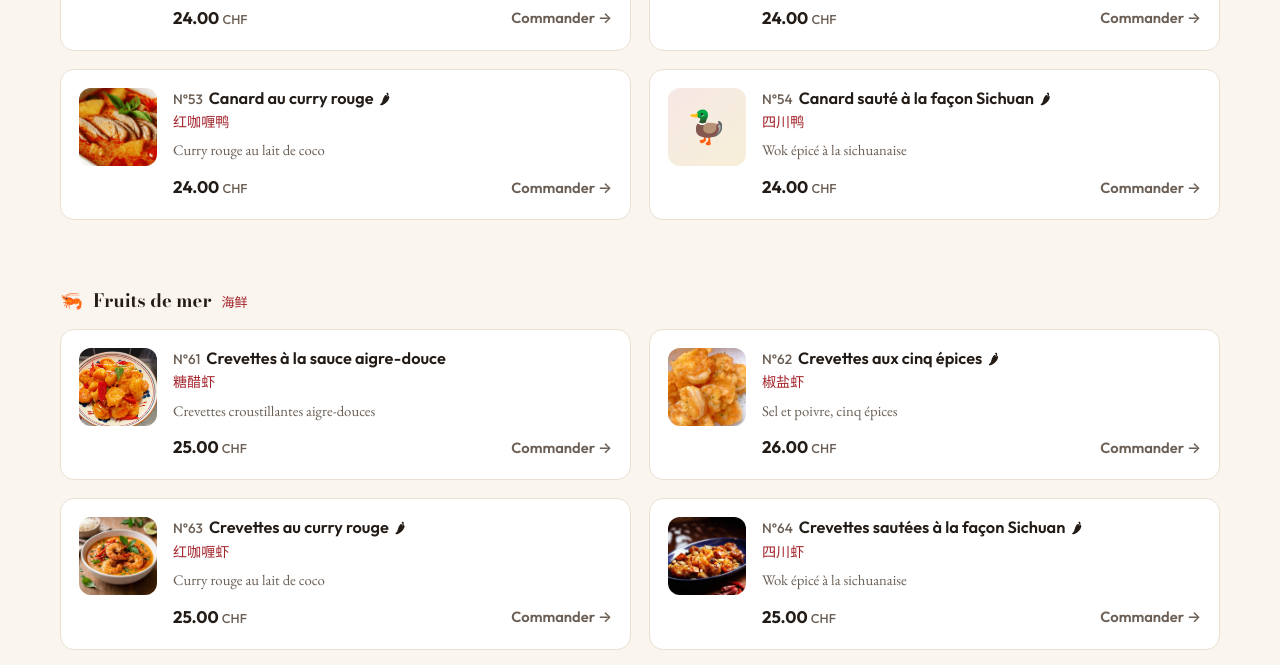
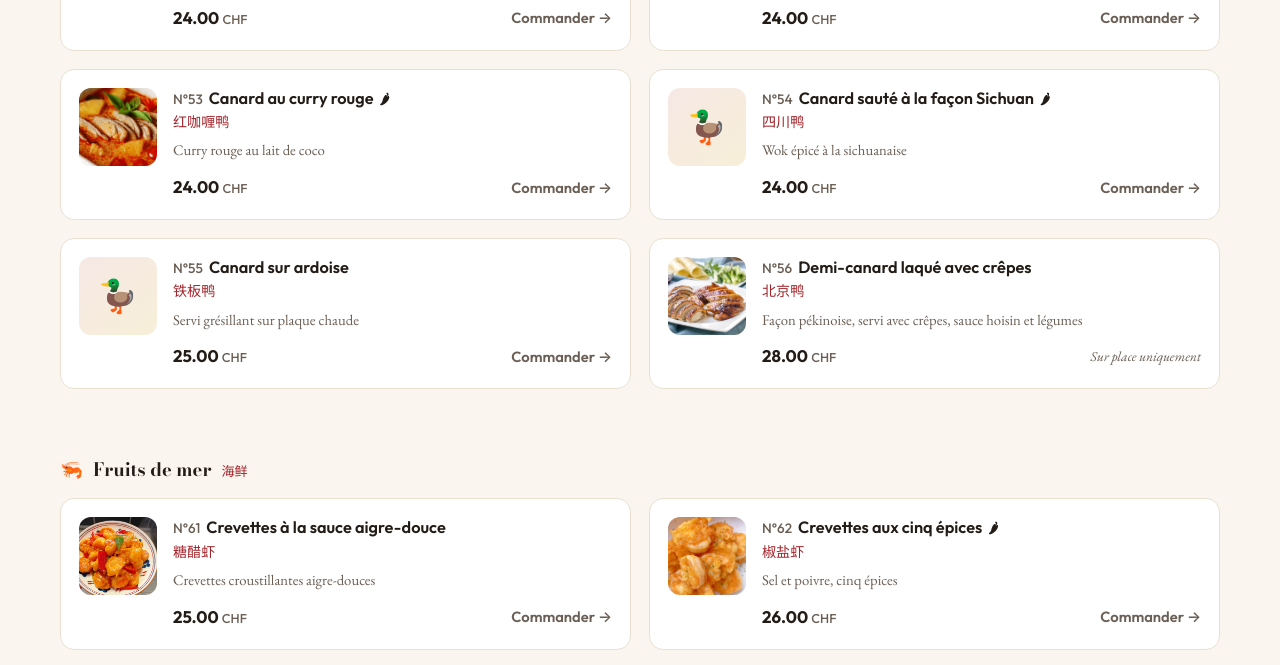
Before and after one commit to Ryan-Liu-Songzhi/Chengdu-Suicce-Office-Website, a plain HTML site: page menu.html in a window 1280 px wide. Shown: the part 4531-5196 px from the top of the page. Drawn offline with nearby package versions, Linux system fonts and the light colour scheme.

Commit message:
Add N55/N56/N85 duck & pork dishes, renumber N87 to N86
- Canard: add N55 Canard sur ardoise and N56 Demi-canard laqué avec
  crêpes (Peking half duck) — N56 is dine-in only (new dineInOnly
  flag), excluded from commander.html's orderable menu and shown as
  "Sur place uniquement" on menu.html instead of a Commander link
- Plats spéciaux: add N85 Plateau de porc mixte; renumber the
  existing Porc cinq épices from N87 to N86 to keep the sequence
  clean (N87 was unused elsewhere)
- affiche-menu.html page 3: swap the old "Canard rôti désossé" entry
  for N56, with the new photo and 28.- price

Co-Authored-By: Claude Sonnet 5 <noreply@anthropic.com>

```diff
--- a/css/style.css
+++ b/css/style.css
@@ -919,6 +919,8 @@ input.invalid, select.invalid { border-color: var(--red); background: #FDF3F2; }
 .link-order:hover { color: var(--red-dark); }
 body:not(.takeaway-mode) .link-order { color: var(--ink-soft); }
 body:not(.takeaway-mode) .link-order:hover { color: var(--ink-soft); }
+/* 只能堂食点的菜（dineInOnly），扫码菜单上不显示"Commander"，改这个提示 */
+.dish-note { color: var(--ink-soft); font-size: .85rem; font-style: italic; font-family: var(--font-accent); white-space: nowrap; }
 
 /* 堂食 / 外带提示条
    不常驻置顶：只在进入页面时提醒一次，滚动后随内容一起划走。
--- a/js/menu-data.js
+++ b/js/menu-data.js
@@ -108,6 +108,8 @@ const MENU_DATA = [
       { no: "52", name: "Canard laqué parfumé à l'orange", nameCn: "香橙鸭", desc: "Sauce à l'orange parfumée", price: 24, spicy: false, photo: "", soldOut: false },
       { no: "53", name: "Canard au curry rouge", nameCn: "红咖喱鸭", desc: "Curry rouge au lait de coco", price: 24, spicy: true, photo: "n53.png", soldOut: false },
       { no: "54", name: "Canard sauté à la façon Sichuan", nameCn: "四川鸭", desc: "Wok épicé à la sichuanaise", price: 24, spicy: true, photo: "", soldOut: false },
+      { no: "55", name: "Canard sur ardoise", nameCn: "铁板鸭", desc: "Servi grésillant sur plaque chaude", price: 25, spicy: false, photo: "", soldOut: false },
+      { no: "56", name: "Demi-canard laqué avec crêpes", nameCn: "北京鸭", desc: "Façon pékinoise, servi avec crêpes, sauce hoisin et légumes", price: 28, spicy: false, photo: "n56.jpg", soldOut: false, dineInOnly: true },
     ]
   },
   {
@@ -162,7 +164,8 @@ const MENU_DATA = [
     categoryCn: "特色菜",
     icon: "🌶️",
     items: [
-      { no: "87", name: "Porc cinq épices", nameCn: "椒盐排骨", desc: "Travers de porc sel et poivre", price: 25, spicy: true, photo: "", soldOut: false },
+      { no: "85", name: "Plateau de porc mixte", nameCn: "猪肉拼盘", desc: "Assortiment de porc à partager", price: 28, spicy: false, photo: "", soldOut: false },
+      { no: "86", name: "Porc cinq épices", nameCn: "椒盐排骨", desc: "Travers de porc sel et poivre", price: 25, spicy: true, photo: "", soldOut: false },
       { no: "91", name: "Ma Po Tofu", nameCn: "香辣豆腐", desc: "Tofu épicé du Sichuan", price: 23, spicy: true, photo: "plat3.jpg", soldOut: false },
       { no: "92", name: "Tofu maison", nameCn: "特色豆腐", desc: "Tofu spécial du chef", price: 23, spicy: false, photo: "n92.jpg", soldOut: false },
       { no: "93", name: "Cuisses de grenouilles cinq épices", nameCn: "椒盐田鸡", desc: "Sel et poivre, cinq épices", price: 26, spicy: true, photo: "", soldOut: false },
--- a/js/menu-qr.js
+++ b/js/menu-qr.js
@@ -127,7 +127,7 @@
                 <div class="dish-desc">${item.desc}</div>
                 <div class="dish-foot">
                   <span class="dish-price">${item.oldPrice ? `<span class="old-price">${item.oldPrice.toFixed(2)}</span>` : ""}<span class="${item.oldPrice ? "promo-now" : ""}">${item.price.toFixed(2)}</span> <span class="cur">CHF</span></span>
-                  ${item.soldOut ? "" : `<a class="link-order" href="commander.html#dish-${item.no}">Commander →</a>`}
+                  ${item.soldOut ? "" : item.dineInOnly ? `<span class="dish-note">Sur place uniquement</span>` : `<a class="link-order" href="commander.html#dish-${item.no}">Commander →</a>`}
                 </div>
               </div>
             </article>`).join("")}
```
Also changed, not shown: affiche-menu.html (+3 -3 lines), js/order.js (+6 -2 lines), images/plats/n56.jpg (added).
